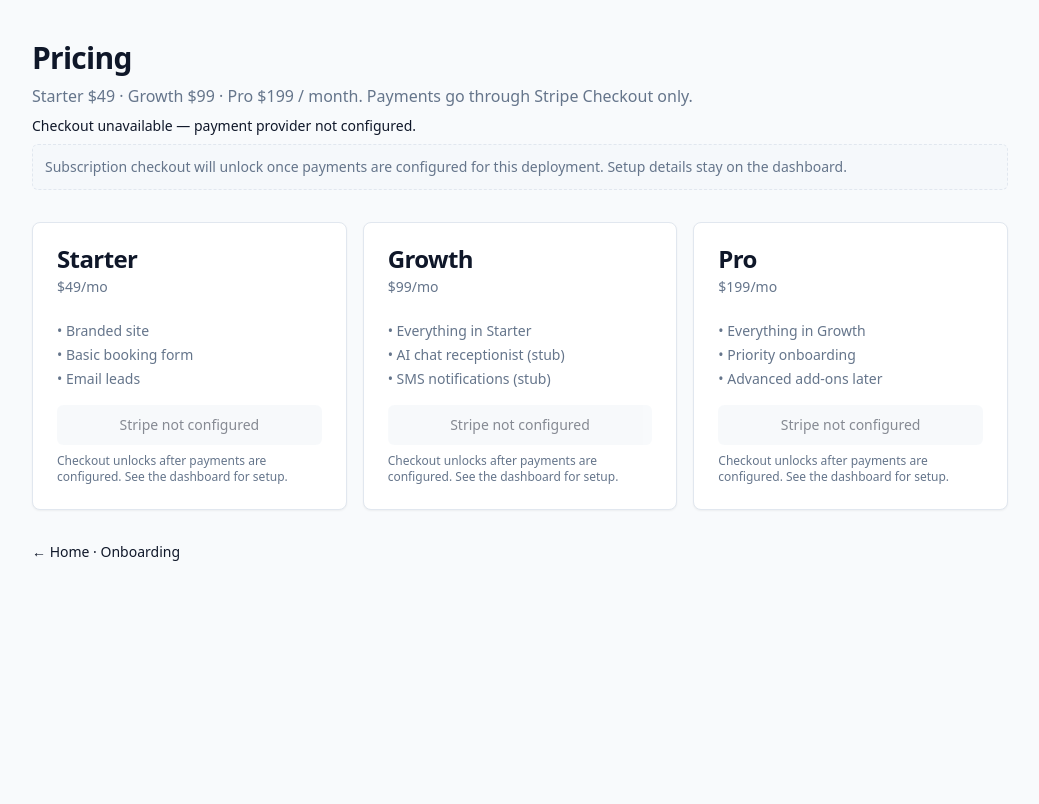
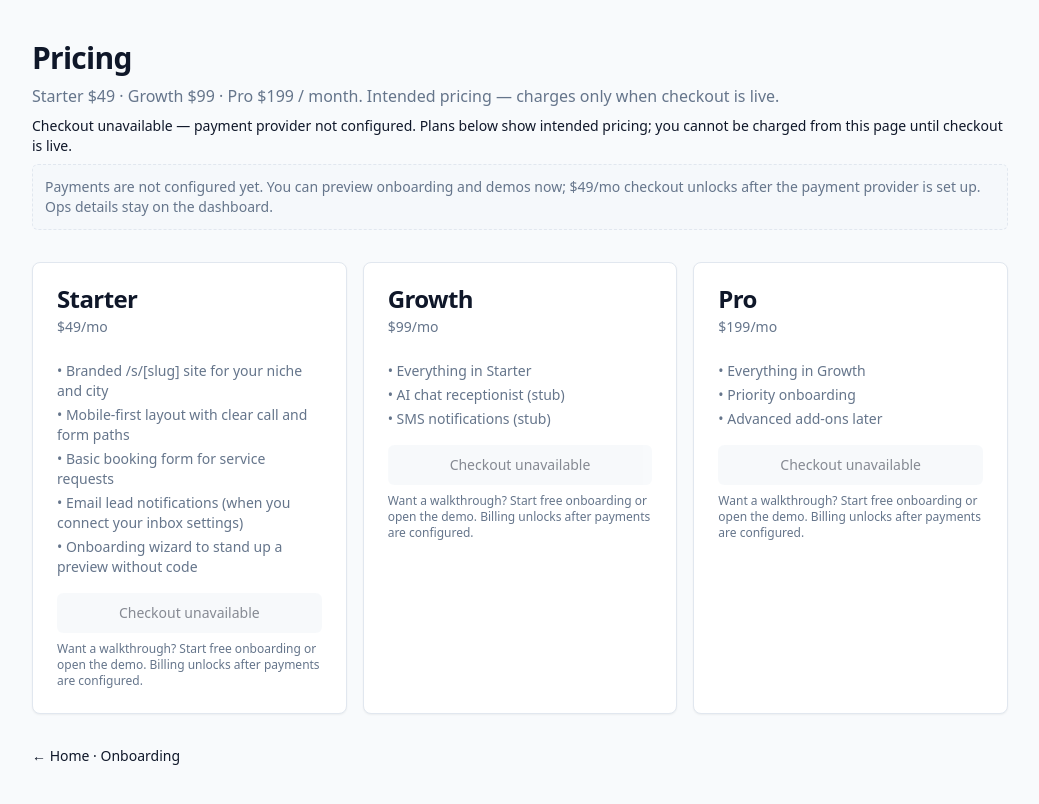
Before and after one commit to iankopf2-creator/Apex-hq, a Next.js app: page /pricing in a window 1280 px wide. Shown: the whole page, without its empty margins (120-1159 px from the left). Built offline with nearby package versions, Linux system fonts and the light colour scheme; no server answers.

Commit message:
0.2: Creator audit/Starter copy pack (Ian-approved)

```diff
--- a/src/app/audit/page.tsx
+++ b/src/app/audit/page.tsx
@@ -2,9 +2,9 @@ import Link from "next/link";
 import { FreeAuditForm } from "@/components/audit/free-audit-form";
 
 export const metadata = {
-  title: "Free Missed-Call Audit | Apex HQ",
+  title: "Free Missed-Call ESTIMATE | Apex HQ",
   description:
-    "Free ESTIMATE of missed calls and lost revenue for local service businesses. No live SMS or email from this page.",
+    "Get an ESTIMATE of what missed calls may be costing your local business. Assumptions visible. No credit card. No SMS or email from this page.",
 };
 
 export default function AuditPage() {
@@ -12,19 +12,22 @@ export default function AuditPage() {
     <main id="main" className="mx-auto max-w-3xl px-4 py-10 sm:px-6">
       <div className="mb-6 flex flex-wrap items-start justify-between gap-4">
         <div className="space-y-3">
-          <p className="text-sm font-medium text-primary">Apex HQ · Lead magnet</p>
+          <p className="text-sm font-medium text-primary">Apex HQ · Free ESTIMATE</p>
           <h1 className="text-2xl font-bold tracking-tight sm:text-3xl">
-            How much revenue did missed calls cost you this month?
+            How much revenue might missed calls be costing you?
           </h1>
           <p className="max-w-xl text-sm text-muted-foreground">
-            Get a free <span className="font-medium text-foreground">ESTIMATE</span> snapshot —
-            illustrative missed-call and revenue math, then a Front Door demo. No credit card.
-            This page never sends SMS or email.
+            In about two minutes, we&apos;ll show an{" "}
+            <span className="font-medium text-foreground">ESTIMATE</span> of
+            missed-call leakage and illustrative revenue impact for your niche and
+            city — then a soft path to a Front Door demo. Every number is labeled
+            ESTIMATE. Assumptions stay visible. No credit card. This page never
+            sends SMS or email.
           </p>
           <ul className="max-w-xl list-disc space-y-1 pl-5 text-xs text-muted-foreground">
-            <li>Few fields — name, niche, city (phone/website optional)</li>
-            <li>ESTIMATE labels on every number — not measured Apex data</li>
-            <li>Report is yours either way; soft path to demo and pricing after</li>
+            <li>Few fields — business name, niche, city (phone and website optional)</li>
+            <li>ESTIMATE labels on every figure — not measured Apex customer data</li>
+            <li>Report is yours either way; demo and pricing are optional next steps</li>
           </ul>
         </div>
         <Link
@@ -35,6 +38,10 @@ export default function AuditPage() {
         </Link>
       </div>
       <FreeAuditForm />
+      <p className="mt-8 text-xs text-muted-foreground">
+        Apex HQ LLC · Missouri · Free audit = ESTIMATE snapshot only · No SMS/email
+        from this page · Checkout separate on /pricing
+      </p>
     </main>
   );
 }
--- a/src/app/page.tsx
+++ b/src/app/page.tsx
@@ -11,15 +11,15 @@ export default function HomePage() {
           Local Business Front Door
         </h1>
         <p className="max-w-2xl text-muted-foreground">
-          Spin up a mobile-first branded site, capture leads, and take bookings for HVAC,
+          Spin up a mobile-first branded site, capture leads, and take booking requests for HVAC,
           plumbers, salons, and more — templated, not hardcoded.
         </p>
         <div className="flex flex-wrap gap-3">
           <Button asChild size="lg">
-            <Link href="/onboarding">Start onboarding</Link>
+            <Link href="/audit">Free ESTIMATE audit</Link>
           </Button>
           <Button asChild variant="outline" size="lg">
-            <Link href="/audit">Free audit</Link>
+            <Link href="/onboarding">Start onboarding</Link>
           </Button>
           <Button asChild variant="outline" size="lg">
             <Link href="/pricing">View pricing</Link>
@@ -35,9 +35,10 @@ export default function HomePage() {
       <section aria-labelledby="routes-heading" className="grid gap-4 sm:grid-cols-2">
         <h2 id="routes-heading" className="sr-only">Key routes</h2>
         {[
-          { href: "/audit", title: "Free audit", desc: "Lead magnet ESTIMATE report — no live outreach" },
+          { href: "/audit", title: "Free ESTIMATE audit", desc: "Illustrative missed-call / revenue snapshot — no live outreach" },
           { href: "/onboarding", title: "Onboarding wizard", desc: "Name, niche, city, hours, services, photos" },
-          { href: "/s/demo-dallas-hvac", title: "Public site", desc: "/s/[slug] branded front door" },
+          { href: "/pricing", title: "Starter from $49/mo", desc: "Intended plans; checkout only when payments are configured" },
+          { href: "/s/demo-dallas-hvac", title: "Public Front Door", desc: "Branded /s/[slug] preview" },
           { href: "/booking/demo-dallas-hvac", title: "Booking", desc: "Stub booking flow per slug" },
           { href: "/dashboard", title: "Dashboard", desc: "Owner stub — Module 0.1 shell only" },
         ].map((item) => (
--- a/src/app/pricing/page.tsx
+++ b/src/app/pricing/page.tsx
@@ -24,12 +24,13 @@ export default function PricingPage({ searchParams }: Props) {
       <header className="mb-8 space-y-2">
         <h1 className="text-3xl font-bold tracking-tight">Pricing</h1>
         <p className="text-muted-foreground">
-          Starter $49 · Growth $99 · Pro $199 / month. Payments go through Stripe Checkout only.
+          Starter $49 · Growth $99 · Pro $199 / month. Intended pricing — charges only when
+          checkout is live.
         </p>
         <p className="text-sm">
           {stripeReady
-            ? "Stripe configured — checkout sessions create live Stripe subscriptions."
-            : "Checkout unavailable — payment provider not configured."}
+            ? "Secure checkout via Stripe. Starter $49/mo · Growth $99/mo · Pro $199/mo."
+            : "Checkout unavailable — payment provider not configured. Plans below show intended pricing; you cannot be charged from this page until checkout is live."}
         </p>
         {!stripeReady && (
           <div
@@ -37,8 +38,8 @@ export default function PricingPage({ searchParams }: Props) {
             className="rounded-md border border-dashed bg-muted/40 px-3 py-3 text-sm"
           >
             <p className="text-muted-foreground">
-              Subscription checkout will unlock once payments are configured for this
-              deployment. Setup details stay on the{" "}
+              Payments are not configured yet. You can preview onboarding and demos now; $49/mo
+              checkout unlocks after the payment provider is set up. Ops details stay on the{" "}
               <Link href="/dashboard" className="underline-offset-4 hover:underline">
                 dashboard
               </Link>
--- a/src/components/audit/free-audit-form.tsx
+++ b/src/components/audit/free-audit-form.tsx
@@ -109,11 +109,11 @@ export function FreeAuditForm({ defaultNiche = "", defaultCity = "" }: Props) {
             ESTIMATE report
           </p>
           <CardTitle className="text-xl sm:text-2xl">
-            Missed-call snapshot for {result.lead?.businessName ?? "your business"}
+            Your missed-call ESTIMATE
           </CardTitle>
           <CardDescription>
-            Figures below are labeled ESTIMATES — illustrative projections, not measured
-            lost revenue or guarantees.
+            Below is an ESTIMATE for {result.lead?.businessName ?? "your business"} based on niche
+            placeholders and your inputs. Treat it as a planning snapshot, not a promise.
           </CardDescription>
         </CardHeader>
         <CardContent className="space-y-6">
@@ -124,7 +124,7 @@ export function FreeAuditForm({ defaultNiche = "", defaultCity = "" }: Props) {
           >
             <div className="rounded-lg border bg-muted/40 p-4">
               <p className="text-xs font-medium uppercase text-muted-foreground">
-                ESTIMATE · missed calls / month
+                ESTIMATED missed calls / month
               </p>
               <p className="mt-1 text-3xl font-bold tabular-nums">
                 {report.estimatedMissedCallsPerMonth}
@@ -132,7 +132,7 @@ export function FreeAuditForm({ defaultNiche = "", defaultCity = "" }: Props) {
             </div>
             <div className="rounded-lg border bg-muted/40 p-4">
               <p className="text-xs font-medium uppercase text-muted-foreground">
-                ESTIMATE · lost revenue / month
+                ESTIMATED revenue at risk / month
               </p>
               <p className="mt-1 text-3xl font-bold tabular-nums">
                 ${report.estimatedLostRevenueUsd.toLocaleString("en-US")}
@@ -152,11 +152,14 @@ export function FreeAuditForm({ defaultNiche = "", defaultCity = "" }: Props) {
           <div className="flex flex-col gap-3 sm:flex-row sm:flex-wrap">
             <Button asChild size="lg" className="min-h-12">
               <Link href={DEMO_URL} target="_blank" rel="noopener noreferrer">
-                See Front Door demo
+                Preview a Front Door demo
               </Link>
             </Button>
             <Button asChild variant="outline" size="lg" className="min-h-12">
-              <Link href="/pricing">View pricing</Link>
+              <Link href="/pricing">See Starter pricing</Link>
+            </Button>
+            <Button asChild variant="outline" size="lg" className="min-h-12">
+              <Link href="/onboarding">Start onboarding (free preview)</Link>
             </Button>
             <Button
               type="button"
@@ -179,10 +182,10 @@ export function FreeAuditForm({ defaultNiche = "", defaultCity = "" }: Props) {
   return (
     <Card>
       <CardHeader>
-        <CardTitle className="text-xl sm:text-2xl">Free missed-call revenue snapshot</CardTitle>
+        <CardTitle className="text-xl sm:text-2xl">Free missed-call revenue ESTIMATE</CardTitle>
         <CardDescription>
-          About two minutes. We return an ESTIMATE-labeled report — assumptions visible, no live
-          SMS or email from this page. If leakage looks low, the numbers will say so.
+          About two minutes. We return an ESTIMATE-labeled snapshot with the math assumptions shown.
+          If leakage looks low, the numbers will say so.
         </CardDescription>
       </CardHeader>
       <CardContent>
@@ -316,7 +319,7 @@ export function FreeAuditForm({ defaultNiche = "", defaultCity = "" }: Props) {
             className="min-h-12 w-full sm:w-auto"
             disabled={submitting || businessName.trim().length < 2 || city.trim().length < 2}
           >
-            {submitting ? "Generating ESTIMATE…" : "Get free ESTIMATE snapshot"}
+            {submitting ? "Building your ESTIMATE…" : "Get free ESTIMATE snapshot"}
           </Button>
         </form>
       </CardContent>
--- a/src/components/pricing/checkout-button.tsx
+++ b/src/components/pricing/checkout-button.tsx
@@ -56,10 +56,11 @@ export function CheckoutButton({
     return (
       <div className="space-y-2">
         <Button type="button" className={className} disabled variant="secondary">
-          Stripe not configured
+          Checkout unavailable
         </Button>
         <p className="text-xs text-muted-foreground">
-          Checkout unlocks after payments are configured. See the dashboard for setup.
+          Want a walkthrough? Start free onboarding or open the demo. Billing unlocks after
+          payments are configured.
         </p>
       </div>
     );
@@ -73,7 +74,7 @@ export function CheckoutButton({
         disabled={loading}
         onClick={startCheckout}
       >
-        {loading ? "Redirecting…" : `Choose ${tierName}`}
+        {loading ? "Redirecting…" : tierId === "starter" ? "Start Starter — $49/mo" : `Choose ${tierName}`}
       </Button>
       {error && (
         <p role="alert" className="text-xs text-destructive">
--- a/src/lib/stripe.ts
+++ b/src/lib/stripe.ts
@@ -7,7 +7,13 @@ export const STRIPE_TIERS = [
     name: "Starter",
     priceMonthly: 49,
     priceEnv: "STRIPE_PRICE_STARTER",
-    features: ["Branded site", "Basic booking form", "Email leads"],
+    features: [
+      "Branded /s/[slug] site for your niche and city",
+      "Mobile-first layout with clear call and form paths",
+      "Basic booking form for service requests",
+      "Email lead notifications (when you connect your inbox settings)",
+      "Onboarding wizard to stand up a preview without code",
+    ],
   },
   {
     id: "growth",
```
Also changed, not shown: 1 other file (tests, documents, lock files or other folders).
